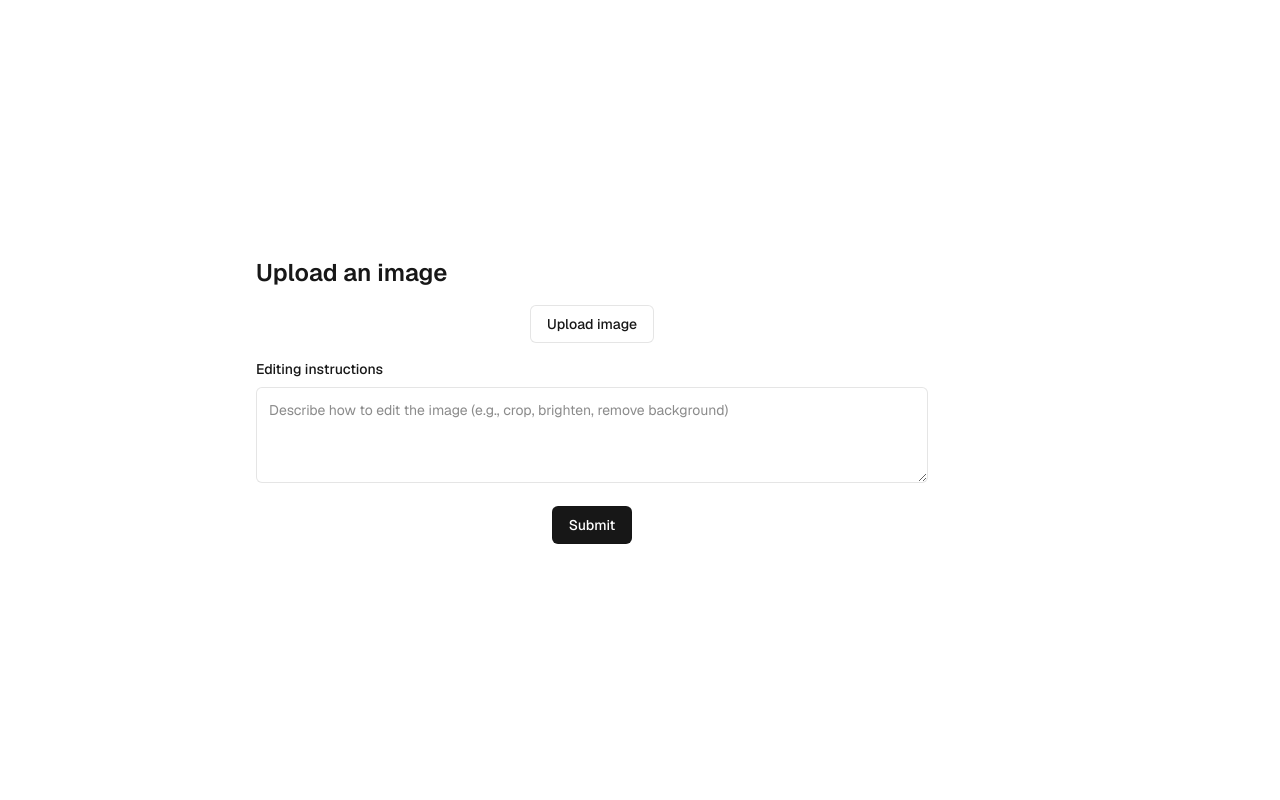
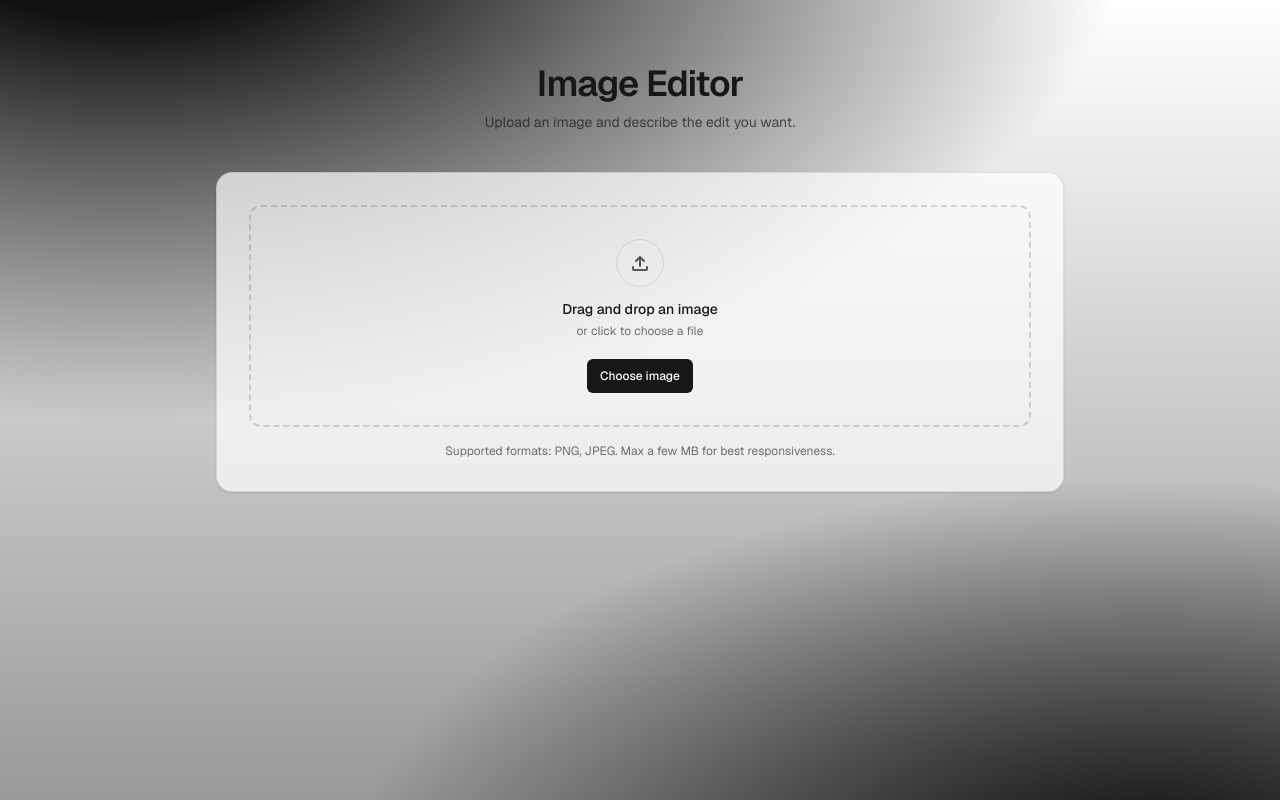
Before and after one commit to kenankomah/ai_app, a Next.js app: page / in a window 1280 px wide. Built offline with nearby package versions, Linux system fonts and the light colour scheme.

Commit message:
restyled the ui

```diff
--- a/src/app/page.tsx
+++ b/src/app/page.tsx
@@ -2,9 +2,17 @@ import UploadImage from "@/components/UploadImage";
 
 export default function Home() {
     return (
-        <div className="font-sans min-h-screen p-8 sm:p-20 flex items-center justify-center">
-            <main className="w-full max-w-3xl">
-                <h1 className="text-2xl font-semibold mb-4">Upload an image</h1>
+        <div className="font-sans min-h-screen bg-[radial-gradient(1000px_500px_at_10%_-10%,#111_20%,transparent),radial-gradient(800px_400px_at_90%_110%,#222_20%,transparent)] text-foreground">
+            <div className="absolute inset-0 -z-10 bg-[linear-gradient(180deg,transparent,rgba(0,0,0,.4))]" />
+            <main className="w-full max-w-4xl mx-auto px-6 py-16">
+                <div className="text-center mb-10">
+                    <h1 className="text-3xl sm:text-4xl font-semibold tracking-tight">
+                        Image Editor
+                    </h1>
+                    <p className="text-sm text-foreground/70 mt-2">
+                        Upload an image and describe the edit you want.
+                    </p>
+                </div>
                 <UploadImage />
             </main>
         </div>
--- a/src/components/UploadImage.tsx
+++ b/src/components/UploadImage.tsx
@@ -17,28 +17,47 @@ export default function UploadImage({ onFileSelected }: UploadImageProps) {
     const [submitError, setSubmitError] = useState<string | null>(null);
     const [submitSuccess, setSubmitSuccess] = useState<string | null>(null);
     const [resultImage, setResultImage] = useState<string | null>(null);
+    const [isDragging, setIsDragging] = useState<boolean>(false);
 
-    function handleClick() {
+    function triggerFileDialog() {
         inputRef.current?.click();
     }
 
-    function handleChange(event: React.ChangeEvent<HTMLInputElement>) {
-        const file = event.target.files?.[0] ?? null;
+    function selectFile(file: File | null) {
         setErrorMessage(null);
         setSelectedFile(null);
         setPreviewUrl(null);
-
+        setResultImage(null);
         if (!file) return;
-
         if (!file.type.startsWith("image/")) {
             setErrorMessage("Please select a valid image file.");
             return;
         }
-
         setSelectedFile(file);
         const objectUrl = URL.createObjectURL(file);
         setPreviewUrl(objectUrl);
         onFileSelected?.(file);
+    }
+
+    function handleChange(event: React.ChangeEvent<HTMLInputElement>) {
+        selectFile(event.target.files?.[0] ?? null);
+    }
+
+    function handleDragOver(event: React.DragEvent<HTMLDivElement>) {
+        event.preventDefault();
+        setIsDragging(true);
+    }
+
+    function handleDragLeave(event: React.DragEvent<HTMLDivElement>) {
+        event.preventDefault();
+        setIsDragging(false);
+    }
+
+    function handleDrop(event: React.DragEvent<HTMLDivElement>) {
+        event.preventDefault();
+        setIsDragging(false);
+        const file = event.dataTransfer.files?.[0] ?? null;
+        selectFile(file);
     }
 
     async function handleSubmit(event: React.FormEvent<HTMLFormElement>) {
@@ -93,18 +112,59 @@ export default function UploadImage({ onFileSelected }: UploadImageProps) {
         }
     }
 
+    function handleDownload() {
+        if (!resultImage) return;
+        const link = document.createElement("a");
+        link.href = resultImage;
+        link.download = "result.png";
+        document.body.appendChild(link);
+        link.click();
+        document.body.removeChild(link);
+    }
+
     return (
-        <form
-            onSubmit={handleSubmit}
-            className="w-full max-w-2xl flex flex-col items-center gap-4"
+        <form onSubmit={handleSubmit} className="w-full max-w-4xl mx-auto">
+            <div className="w-full rounded-2xl border border-black/10 dark:border-white/15 bg-background/70 backdrop-blur-sm shadow-sm p-6 md:p-8">
+                <div
+                    onClick={triggerFileDialog}
+                    onDragOver={handleDragOver}
+                    onDragLeave={handleDragLeave}
+                    onDrop={handleDrop}
+                    className={
+                        "w-full cursor-pointer rounded-xl border-2 border-dashed p-8 transition-colors " +
+                        (isDragging
+                            ? "border-[#3b82f6] bg-[#3b82f6]/5"
+                            : "border-black/15 dark:border-white/20 hover:bg-foreground/5")
+                    }
                 >
+                    <div className="flex flex-col items-center gap-3 text-center">
+                        <div className="h-12 w-12 rounded-full border border-black/10 dark:border-white/20 flex items-center justify-center">
+                            <svg
+                                xmlns="http://www.w3.org/2000/svg"
+                                viewBox="0 0 24 24"
+                                fill="currentColor"
+                                className="h-6 w-6 text-foreground/70"
+                            >
+                                <path d="M12 16a1 1 0 0 1-1-1V8.41l-2.3 2.3a1 1 0 1 1-1.4-1.42l4-4a1 1 0 0 1 1.4 0l4 4a1 1 0 1 1-1.4 1.42L13 8.4V15a1 1 0 0 1-1 1Z" />
+                                <path d="M5 15a1 1 0 0 0-1 1v2a2 2 0 0 0 2 2h12a2 2 0 0 0 2-2v-2a1 1 0 1 0-2 0v2H6v-2a1 1 0 0 0-1-1Z" />
+                            </svg>
+                        </div>
+                        <div className="space-y-1">
+                            <p className="text-sm font-medium">
+                                Drag and drop an image
+                            </p>
+                            <p className="text-xs text-foreground/60">
+                                or click to choose a file
+                            </p>
+                        </div>
                         <button
                             type="button"
-                onClick={handleClick}
-                className="inline-flex items-center justify-center rounded-md border border-black/10 dark:border-white/20 bg-background text-foreground hover:bg-[#f2f2f2] dark:hover:bg-[#1a1a1a] px-4 py-2 text-sm font-medium transition-colors"
+                            className="mt-2 inline-flex items-center justify-center rounded-md border border-black/10 dark:border-white/20 bg-foreground text-background px-3 py-2 text-xs font-medium hover:bg-[#383838] dark:hover:bg-[#ccc] transition-colors"
                         >
-                Upload image
+                            Choose image
                         </button>
+                    </div>
+                </div>
 
                 <input
                     ref={inputRef}
@@ -115,15 +175,16 @@ export default function UploadImage({ onFileSelected }: UploadImageProps) {
                 />
 
                 {errorMessage ? (
-                <p className="text-sm text-red-600 dark:text-red-400">
+                    <div className="mt-4 w-full rounded-md border border-red-200/60 dark:border-red-400/30 bg-red-50 dark:bg-red-950/30 text-red-700 dark:text-red-300 p-3 text-sm">
                         {errorMessage}
-                </p>
+                    </div>
                 ) : null}
 
                 {selectedFile ? (
-                <div className="w-full flex flex-col items-center gap-3">
-                    <p className="text-sm text-foreground/80">
-                        {selectedFile.name}
+                    <div className="mt-6 grid gap-6 md:grid-cols-2 md:gap-8">
+                        <div className="flex flex-col items-center gap-3">
+                            <p className="text-sm text-foreground/70">
+                                Preview
                             </p>
                             {previewUrl ? (
                                 <Image
@@ -132,59 +193,113 @@ export default function UploadImage({ onFileSelected }: UploadImageProps) {
                                     width={512}
                                     height={512}
                                     unoptimized
-                            className="h-[32rem] w-[32rem] object-contain rounded-md border border-black/10 dark:border-white/20"
+                                    className="h-[28rem] w-[28rem] md:h-[32rem] md:w-[32rem] object-contain rounded-lg border border-black/10 dark:border-white/20 bg-black/5"
                                 />
                             ) : null}
+                            <p className="text-xs text-foreground/60 truncate max-w-full">
+                                {selectedFile.name}
+                            </p>
                         </div>
-            ) : null}
-
-            <div className="w-full">
+                        <div className="flex flex-col gap-3">
                             <label
                                 htmlFor="edit-instructions"
-                    className="block text-sm font-medium mb-2"
+                                className="text-sm font-medium"
                             >
                                 Editing instructions
                             </label>
                             <textarea
                                 id="edit-instructions"
                                 value={instructions}
-                    onChange={(e) => setInstructions(e.target.value)}
-                    placeholder="Describe how to edit the image (e.g., crop, brighten, remove background)"
-                    className="w-full min-h-24 rounded-md border border-black/10 dark:border-white/20 bg-background text-foreground p-3 text-sm placeholder:text-foreground/50 focus:outline-none focus:ring-2 focus:ring-black/10 dark:focus:ring-white/20"
+                                onChange={(e) =>
+                                    setInstructions(e.target.value)
+                                }
+                                placeholder="Describe the edits (e.g., place as t‑shirt pattern, brighten, remove background)"
+                                className="w-full min-h-40 rounded-md border border-black/10 dark:border-white/20 bg-background text-foreground p-3 text-sm placeholder:text-foreground/50 focus:outline-none focus:ring-2 focus:ring-black/10 dark:focus:ring-white/20"
                             />
-            </div>
-
-            <div className="w-full flex flex-col items-center gap-2">
+                            <div className="flex items-center gap-3 pt-1">
                                 <button
                                     type="submit"
                                     disabled={isSubmitting}
                                     className="inline-flex items-center justify-center rounded-md border border-black/10 dark:border-white/20 bg-foreground text-background hover:bg-[#383838] dark:hover:bg-[#ccc] disabled:opacity-60 disabled:cursor-not-allowed px-4 py-2 text-sm font-medium transition-colors"
                                 >
-                    {isSubmitting ? "Submitting..." : "Submit"}
+                                    {isSubmitting ? (
+                                        <span className="inline-flex items-center gap-2">
+                                            <svg
+                                                className="h-4 w-4 animate-spin"
+                                                viewBox="0 0 24 24"
+                                                fill="none"
+                                                xmlns="http://www.w3.org/2000/svg"
+                                            >
+                                                <circle
+                                                    className="opacity-25"
+                                                    cx="12"
+                                                    cy="12"
+                                                    r="10"
+                                                    stroke="currentColor"
+                                                    strokeWidth="4"
+                                                ></circle>
+                                                <path
+                                                    className="opacity-75"
+                                                    fill="currentColor"
+                                                    d="M4 12a8 8 0 018-8v4a4 4 0 00-4 4H4z"
+                                                ></path>
+                                            </svg>
+                                            Processing...
+                                        </span>
+                                    ) : (
+                                        "Submit"
+                                    )}
                                 </button>
+                                <button
+                                    type="button"
+                                    onClick={() => selectFile(null)}
+                                    className="inline-flex items-center justify-center rounded-md border border-black/10 dark:border-white/20 bg-background text-foreground hover:bg-foreground/10 px-4 py-2 text-sm font-medium transition-colors"
+                                >
+                                    Clear
+                                </button>
+                            </div>
                             {submitError ? (
-                    <p className="text-sm text-red-600 dark:text-red-400">
+                                <div className="w-full rounded-md border border-red-200/60 dark:border-red-400/30 bg-red-50 dark:bg-red-950/30 text-red-700 dark:text-red-300 p-3 text-sm">
                                     {submitError}
-                    </p>
+                                </div>
                             ) : null}
                             {submitSuccess ? (
-                    <p className="text-sm text-green-700 dark:text-green-400">
+                                <div className="w-full rounded-md border border-emerald-200/60 dark:border-emerald-400/30 bg-emerald-50 dark:bg-emerald-950/30 text-emerald-800 dark:text-emerald-300 p-3 text-sm">
                                     {submitSuccess}
+                                </div>
+                            ) : null}
+                        </div>
+                    </div>
+                ) : (
+                    <p className="mt-4 text-xs text-foreground/60 text-center">
+                        Supported formats: PNG, JPEG. Max a few MB for best
+                        responsiveness.
                     </p>
-                ) : null}
+                )}
             </div>
 
             {resultImage ? (
-                <div className="w-full flex flex-col items-center gap-2">
-                    <h2 className="text-lg font-semibold mt-2">Result</h2>
+                <div className="mt-8 w-full rounded-2xl border border-black/10 dark:border-white/15 bg-background/70 backdrop-blur-sm shadow-sm p-6 md:p-8">
+                    <div className="flex items-center justify-between mb-4">
+                        <h2 className="text-lg font-semibold">Result</h2>
+                        <button
+                            type="button"
+                            onClick={handleDownload}
+                            className="inline-flex items-center justify-center rounded-md border border-black/10 dark:border-white/20 bg-foreground text-background hover:bg-[#383838] dark:hover:bg-[#ccc] px-3 py-2 text-xs font-medium transition-colors"
+                        >
+                            Download
+                        </button>
+                    </div>
+                    <div className="w-full flex items-center justify-center">
                         <Image
                             src={resultImage}
                             alt="Generated result"
-                        width={512}
-                        height={512}
+                            width={1024}
+                            height={1024}
                             unoptimized
-                        className="h-[32rem] w-[32rem] object-contain rounded-md border border-black/10 dark:border-white/20"
+                            className="max-h-[36rem] w-auto object-contain rounded-lg border border-black/10 dark:border-white/20"
                         />
+                    </div>
                 </div>
             ) : null}
         </form>
```
Lines whose indentation alone changed are shown as unchanged.
